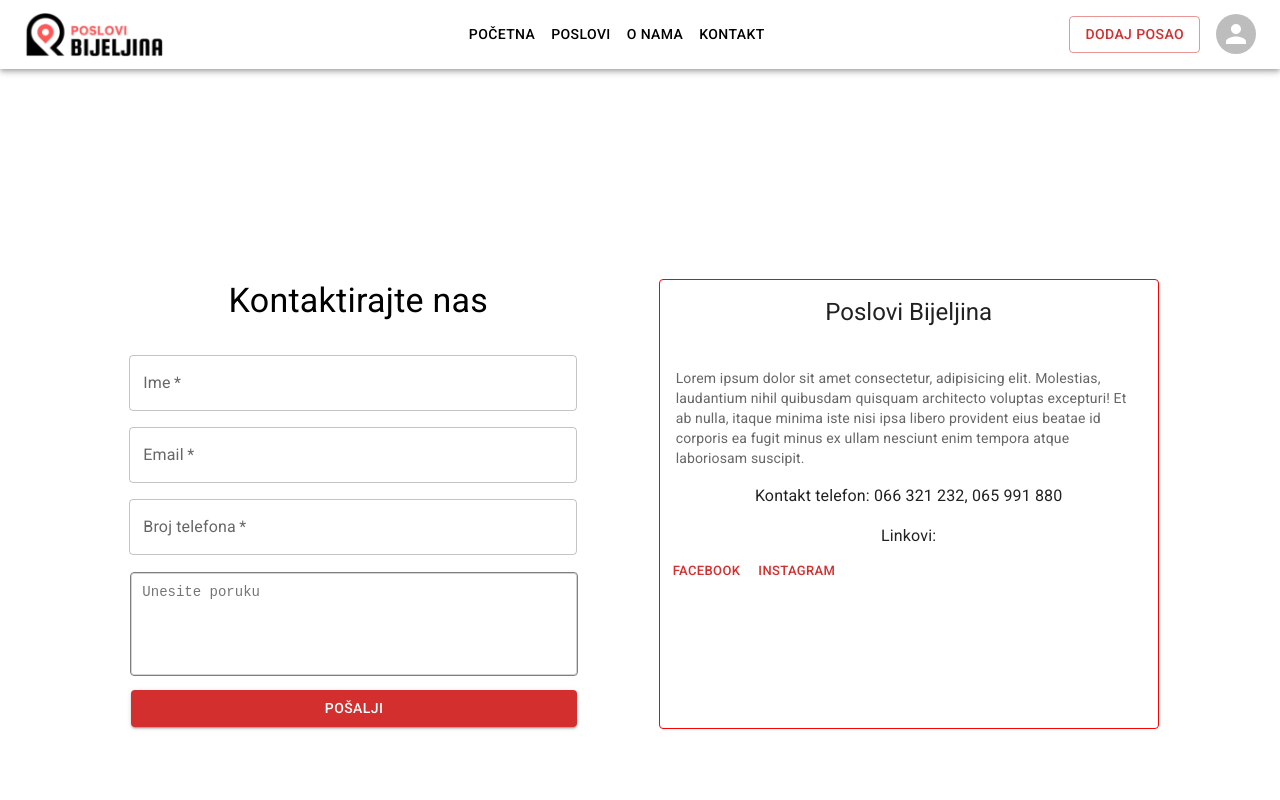
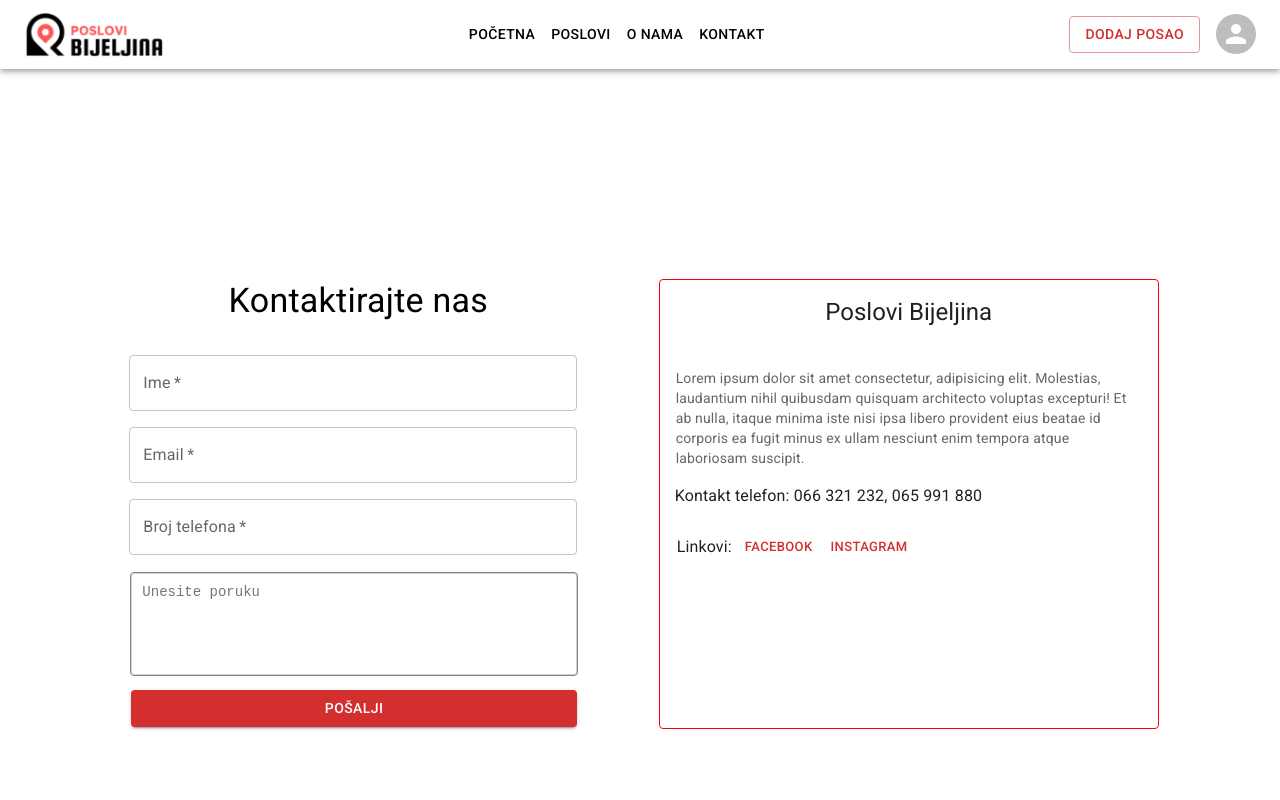
Before and after one commit to gligor99/poslovi_ras_frontend, a React (Vite) app: page /contact in a window 1280 px wide. Shown: the top 800 px of the page. Built offline with nearby package versions, Linux system fonts and the light colour scheme.

Commit message:
positions fix

```diff
--- a/src/pages/ContactPage.jsx
+++ b/src/pages/ContactPage.jsx
@@ -132,15 +132,16 @@ const ContactPage = () => {
           <Typography
             gutterBottom
             component="div"
-            sx={{ textAlign: "center", marginBottom: 2 }}
+            sx={{ paddingLeft: "15px", marginBottom: 2 }}
           >
             Kontakt telefon: 066 321 232, 065 991 880
           </Typography>
-          <Typography component="div" sx={{ textAlign: "center" }}>
-            Linkovi:
-          </Typography>
 
           <CardActions>
+            <Typography component="div" sx={{ paddingLeft: "9px" }}>
+              Linkovi:
+            </Typography>
+
             <Button color="error" size="small">
               Facebook
             </Button>
```
